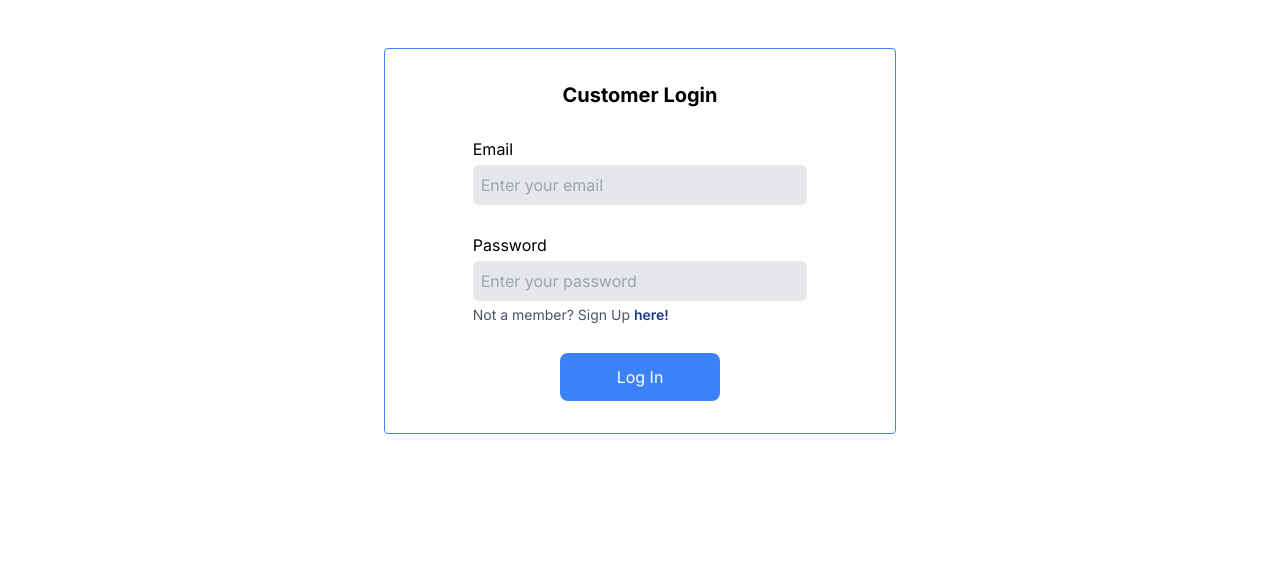
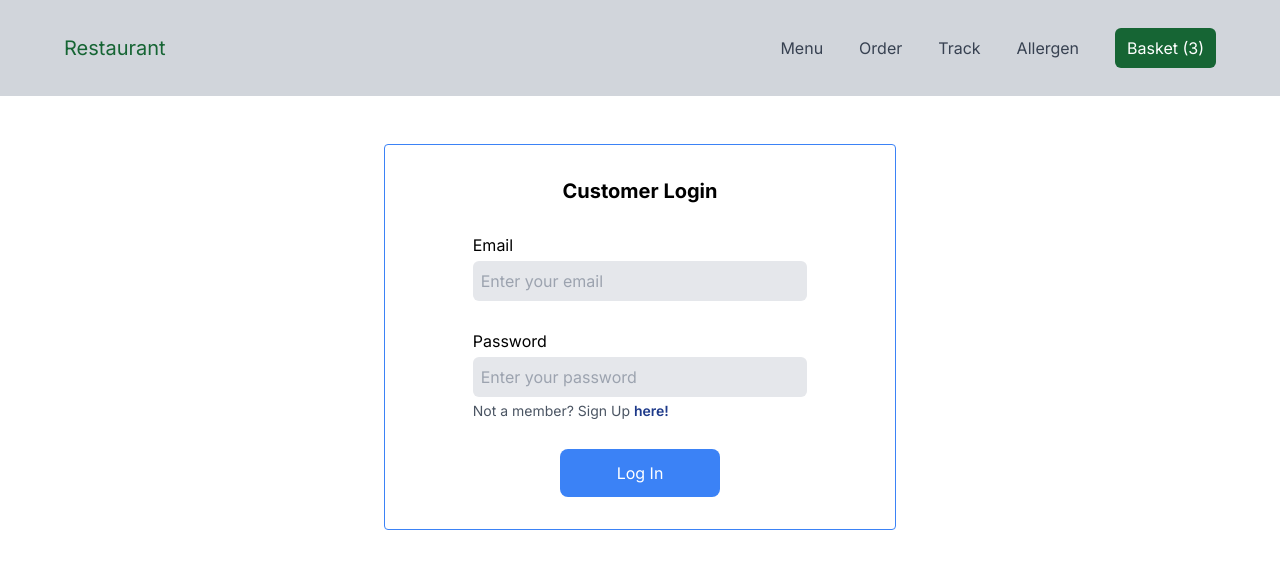
Before and after one commit to RealPhilos/resturant_website_team_project, a Next.js app in the folder frontend/: page /customer/login in a window 1280 px wide. Shown: the top 568 px of the page. Built offline with nearby package versions, Linux system fonts and the light colour scheme.

Commit message:
refactored navbar and added it in the layout

```diff
--- /dev/null
+++ b/frontend/src/app/components/nav-bar.jsx
@@ -0,0 +1,30 @@
+import Link from "next/link";
+import React from "react";
+
+function NavBar() {
+  return (
+    <div className="bg-gray-300 px-16 py-7 flex items-center justify-between">
+      <span className="text-xl text-green-800">Restaurant</span>
+
+      <div className="flex gap-9 text-gray-700 items-center">
+        <Link href="">
+          <span>Menu</span>
+        </Link>
+        <Link href="">
+          <span>Order</span>
+        </Link>
+        <Link href="">
+          <span>Track</span>
+        </Link>
+        <Link href="">
+          <span>Allergen</span>
+        </Link>
+        <button className="bg-green-800 text-white px-3 py-2 rounded-md">
+          Basket (3)
+        </button>
+      </div>
+    </div>
+  );
+}
+
+export default NavBar;
--- a/frontend/src/app/layout.jsx
+++ b/frontend/src/app/layout.jsx
@@ -1,17 +1,21 @@
-import { Inter } from 'next/font/google';
-import './globals.css';
+import { Inter } from "next/font/google";
+import "./globals.css";
+import NavBar from "./components/nav-bar";
 
-const inter = Inter({ subsets: ['latin'] });
+const inter = Inter({ subsets: ["latin"] });
 
 export const metadata = {
-  title: 'Test Restaurant',
-  description: 'Resturant App',
+  title: "Test Restaurant",
+  description: "Resturant App",
 };
 
 export default function RootLayout({ children }) {
   return (
-    <html lang='en'>
-      <body className={inter.className}>{children}</body>
+    <html lang="en">
+      <body className={inter.className}>
+        <NavBar />
+        {children}
+      </body>
     </html>
   );
 }
--- a/frontend/src/app/page.jsx
+++ b/frontend/src/app/page.jsx
@@ -6,7 +6,7 @@ import Link from "next/link";
 export default function Home() {
   return (
     <div>
-      <Head>
+      {/* <Head>
         <title>Oaxaca Restaurant</title>
         <meta name="description" content="This is the Oaxaca Restaurant Menu" />
         <link
@@ -61,7 +61,7 @@ export default function Home() {
         <br></br>
       </main>
 
-      <footer>Video of Restaurant, Reviews</footer>
+      <footer>Video of Restaurant, Reviews</footer> */}
     </div>
   );
 }
```
